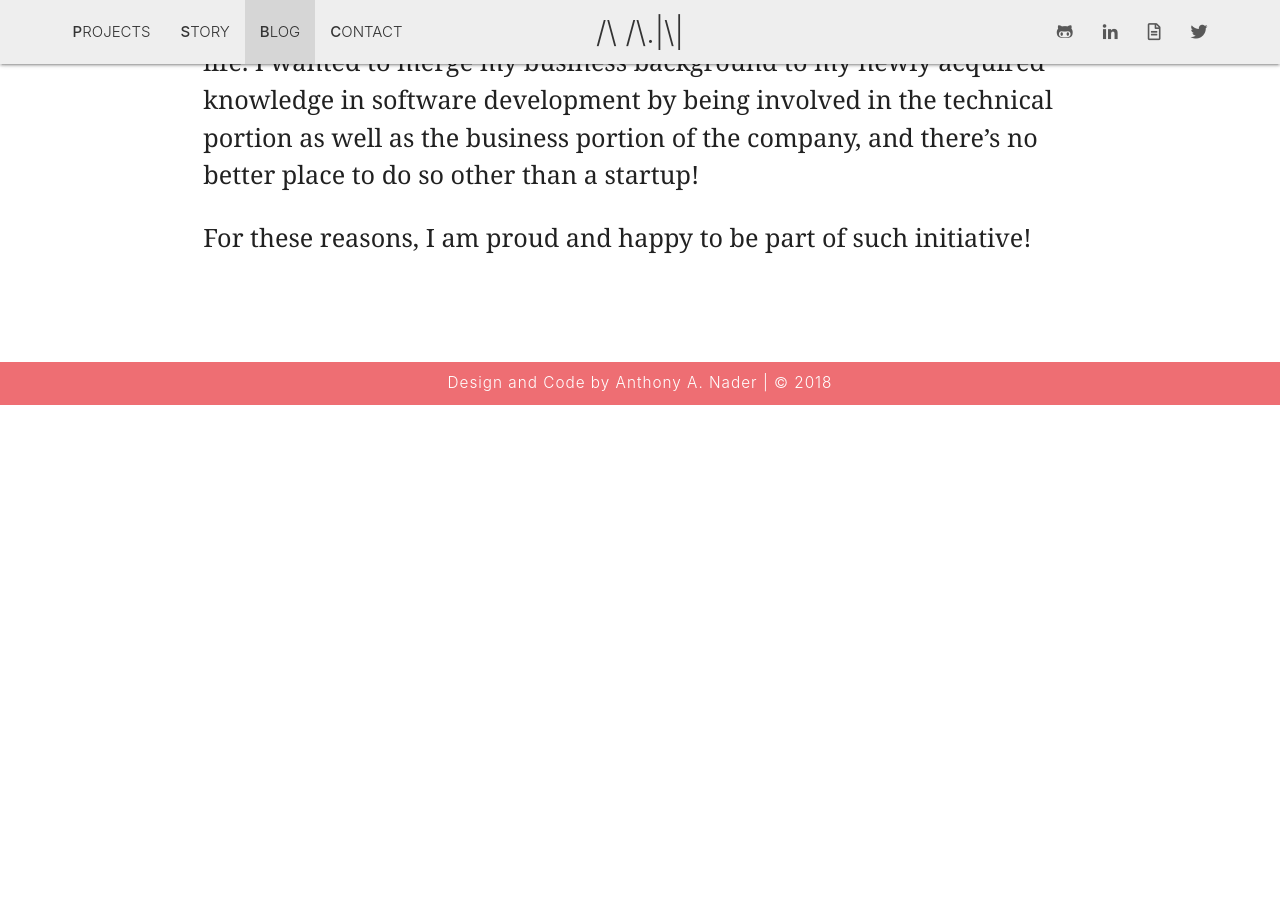
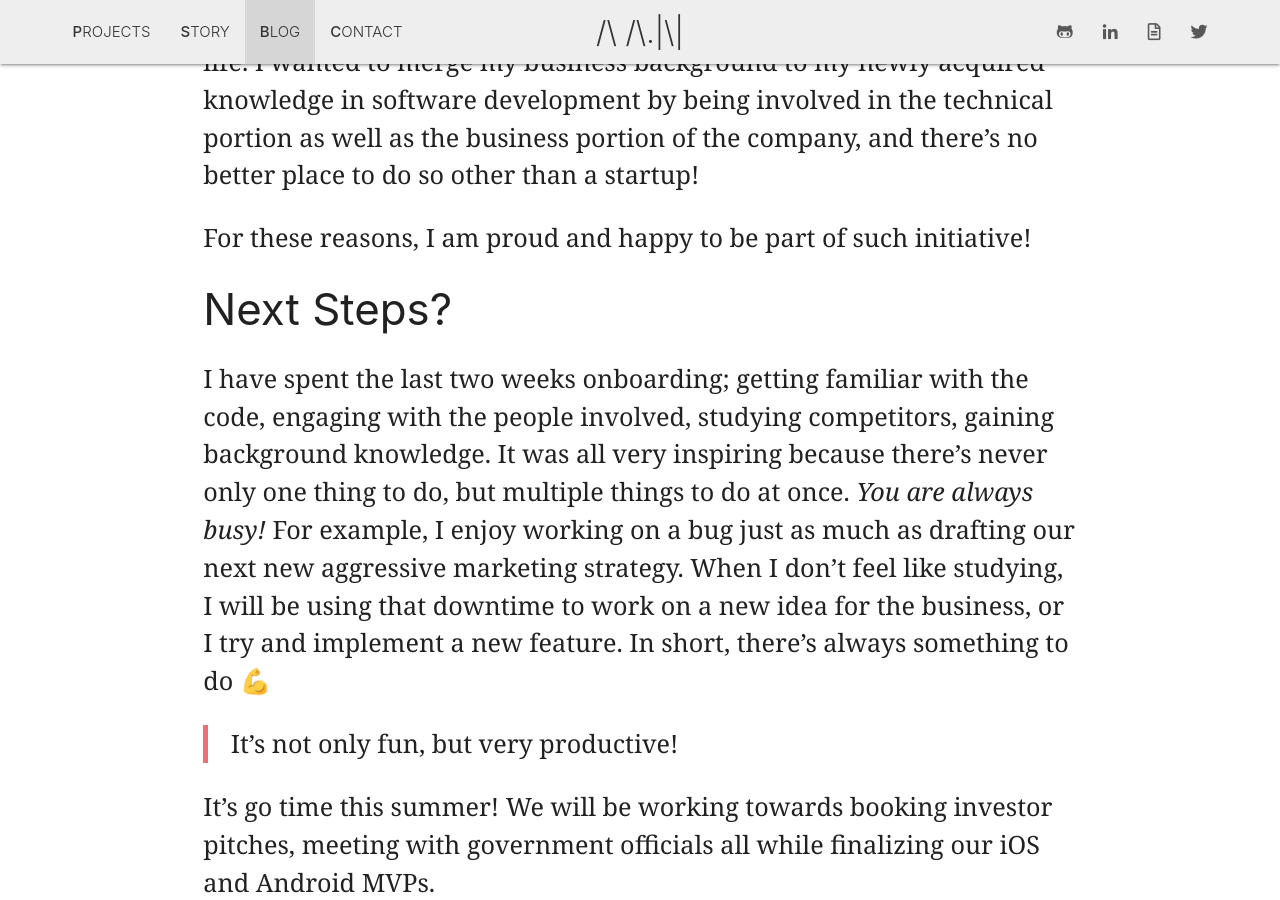
Before and after one commit to anthonyanader/personalBlog, a Jekyll site: the page built from _posts/2018-05-02-startup-mode.md, in a window 1280 px wide and 900 px high, scrolled down 2661 px. Built offline with Jekyll 4.4.1, drawn with Linux system fonts in a browser that asks for light colours; emoji names are drawn with the system emoji font; comment, search, counter and statistics services are not loaded; before the commit the page ends 3066 px from its top, so only the background shows below that; some of the changed text lies outside the part shown.

Commit message:
done body 2... gonna see how it looks formatted before pushing to master

```diff
--- a/_posts/2018-05-02-startup-mode.md
+++ b/_posts/2018-05-02-startup-mode.md
@@ -35,3 +35,17 @@ _This blog post will not go into details about the company yet, but it will serv
 The second reason has to do with what I can bring to the table. I was happy to know that my background in digital marketing, sales and management would be beneficial at this stage of the company growth. I was pleased because I did not want to slow down the project coming on board solely as a developer. I have only been coding for the past two years,  and prior to that, I had never read or written a line of code in my life. I wanted to merge my business background to my newly acquired knowledge in software development by being involved in the technical portion as well as the business portion of the company, and there's no better place to do so other than a startup!
 
 For these reasons, I am proud and happy to be part of such initiative!
+
+### Next Steps?
+
+I have spent the last two weeks onboarding; getting familiar with the code, engaging with the people involved, studying competitors, gaining background knowledge. It was all very inspiring because there’s never only one thing to do, but multiple things to do at once. _You are always busy!_ For example, I enjoy working on a bug just as much as drafting our next new aggressive marketing strategy. When I don’t feel like studying, I will be using that downtime to work on a new idea for the business, or I try and implement a new feature. In short, there's always something to do :muscle:
+
+> It’s not only fun, but very productive!
+
+It's go time this summer! We will be working towards booking investor pitches, meeting with government officials all while finalizing our iOS and Android MVPs.
+
+I am really looking forward to growing this company and turning what was once an idea, into a real commercial product/service.
+
+Stay Tuned :wink:
+
+Anthony A. Nader
```
